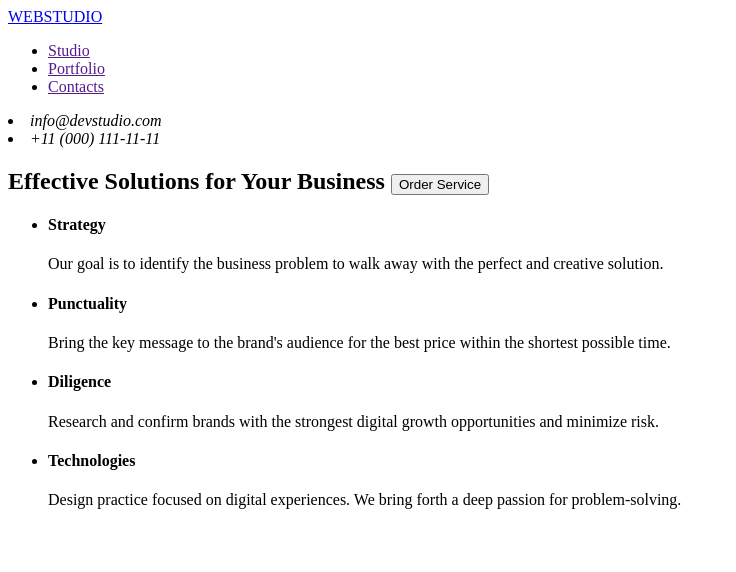
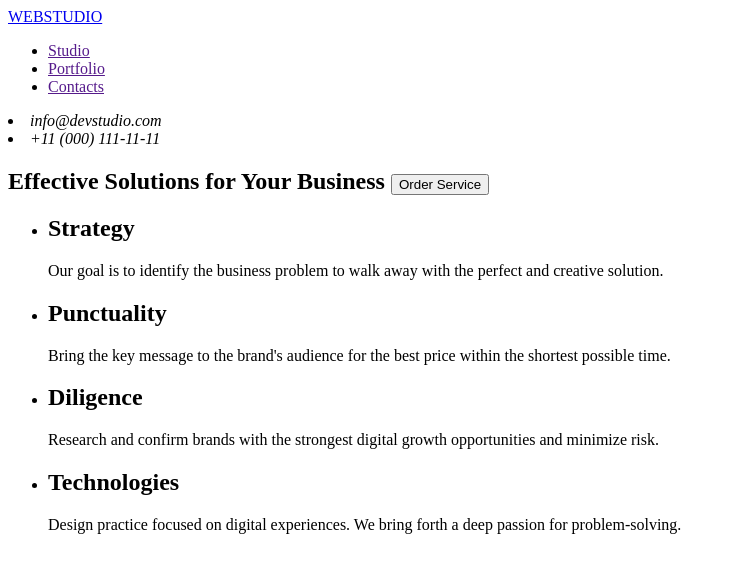
Before and after one commit to Ferd1xx/goit-markup-hw-01, a plain HTML site: page index.html in a window 1280 px wide. Shown: the whole page, without its empty margins (0-736 px from the left). Drawn offline with Linux system fonts and the light colour scheme.

Commit message:
homework-1

```diff
--- a/index.html
+++ b/index.html
@@ -28,26 +28,26 @@
 for Your Business
 <button type="button">Order Service</button>
 </h1>
-
 </section>
 </main>
 <ul>
     <li>
-        <h4>Strategy</h4>
+        <h2>Strategy</h2>
         <p>Our goal is to identify the business
 problem to walk away with the perfect and creative solution. </p>
     </li>
     <li>
-        <h4>Punctuality</h4>
+        <h2>Punctuality</h2>
         <p>Bring the key message to the brand's audience for the best price within the shortest possible time.</p>
     </li>
     <li>
-        <h4>Diligence</h4>
+        <h2>Diligence</h2>
         <p>Research and confirm brands with the strongest digital growth opportunities and minimize risk.</p>
     </li>
     <li>
-        <h4>Technologies</h4>
-        <p>Design practice focused on digital experiences. We bring forth a deep passion for problem-solving.
+        <h2>Technologies</h2>
+        <p>Design practice focused on digital experiences. We bring forth a deep passion for problem-solving.</p>
+
 </ul>
 </body>
 </html>
```
